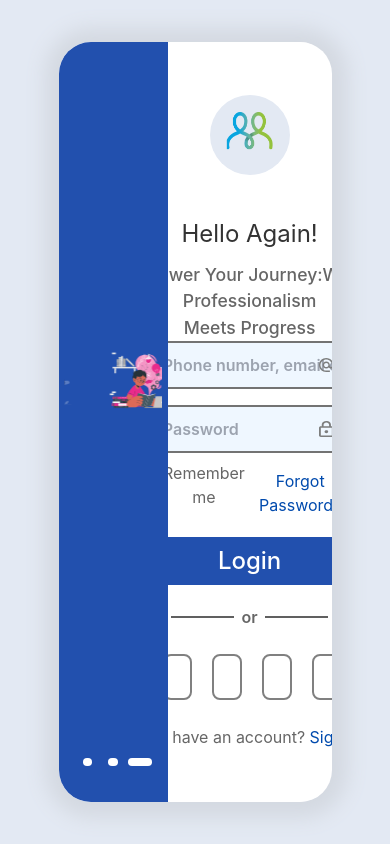
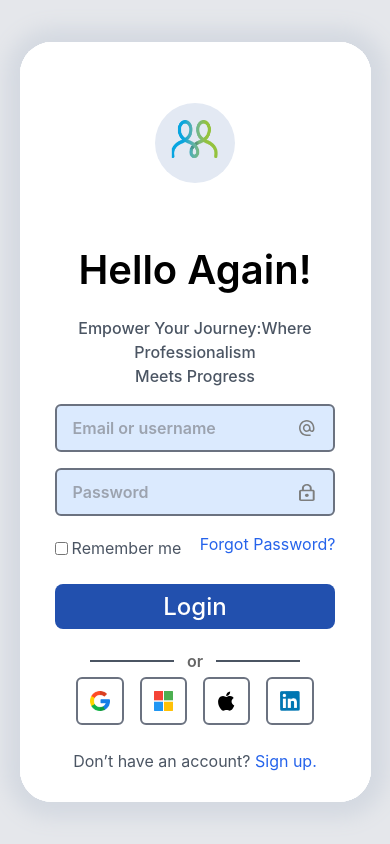
Before and after one commit to princeroy8606/csuite-vite, a React (Vite) app: page / in a window 390 px wide. Built offline with nearby package versions, Linux system fonts and the light colour scheme.

Commit message:
fix-->responsive

```diff
--- a/src/components/auth/Auth.jsx
+++ b/src/components/auth/Auth.jsx
@@ -20,13 +20,13 @@ const Auth = () => {
       0
     );
     t1.to(".auth-content-left", { xPercent: 150, duration: 0.5 }, 0);
-    t1.to("#animation-fromLeft", { xPercent: 0, duration: 0.5, zIndex: 5 }, 0);
+    t1.to("#animation-fromLeft", { xPercent: 0, duration: 0.5, zIndex: 10 }, 0);
   };
 
   const toggleAnimationBack = () => {
     const t1 = gsap.timeline();
     t1.to("#animation-fromLeft", { xPercent: 10, duration: 0.5, zIndex: 0 }, 0);
-    t1.to("#animation-fromRight", { xPercent: 0, duration: 0.5, zIndex: 5 }, 0);
+    t1.to("#animation-fromRight", { xPercent: 0, duration: 0.5, zIndex: 10 }, 0);
     t1.to(".auth-content-left", { xPercent: 0, duration: 0.5 }, 0);
   };
 
@@ -120,36 +120,39 @@ const Auth = () => {
   }, []);
 
   return (
-    <div className="auth-container">
-      <div className="auth-content-container">
-        <div id="animation-fromLeft" className="auth-left-cnt">
+    <div className="w-screen h-screen bg-gray-200 flex items-center justify-center">
+      <div className="relative w-[90%] h-[90%] bg-white rounded-[2rem] shadow-custom flex overflow-hidden md:w-[70%]">
+        <div
+          id="animation-fromLeft"
+          className="absolute left-0 w-full h-full bg-white rounded-r-2xl flex flex-col items-center justify-around z-0 md:w-[60%]"
+        >
           {renderLeftSlide()}
         </div>
-        <div className="auth-content-left">
-          <div className="auth-bg-svg-cnt">
+        <div className="auth-content-left w-2/5 h-full flex-col items-center justify-around z-10 bg-card-bg-blue hidden md:flex ">
+          <div className="relative w-[90%] h-[80%] flex overflow-y-hidden">
             <img
               src={assets.Images.Auth_Marquee_1}
               alt="login-svg"
-              className="auth-bg-svg"
+              className="auth-bg-svg absolute right-[-110%] w-full h-full scale-0 opacity-0 object-contain"
             />
             <img
               src={assets.Images.Auth_Marquee_3}
               alt="login-svg"
-              className="auth-bg-svg"
+              className="auth-bg-svg absolute right-[-110%] w-full h-full scale-0 opacity-0 object-contain"
             />
             <img
               src={assets.Images.Auth_Marquee_2}
               alt="login-svg"
-              className="auth-bg-svg"
+              className="auth-bg-svg absolute right-[-110%] w-full h-full scale-0 opacity-0 object-contain"
             />
           </div>
-          <div className="animated-toggle-bar">
-            <div className="circle-1 " />
-            <div className="circle-1 circle-2" />
-            <div className="circle-1 circle-3" />
+          <div className="relative w-16 h-2 flex justify-between px-[0.1rem]">
+            <div className="circle-1 w-2 h-2 rounded-full bg-white absolute " />
+            <div className="w-2 h-2 rounded-full bg-white absolute left-6 top-0 circle-1" />
+            <div className="w-2 h-2 rounded-full bg-white absolute left-[3rem] top-0 circle-1" />
           </div>
         </div>
-        <div id="animation-fromRight" className="auth-right-cnt">
+        <div id="animation-fromRight" className=" w-full md:w-[60%] h-full z-10 ">
           {renderRightSlide()}
         </div>
       </div>
--- a/src/components/auth/ForgotPassword.jsx
+++ b/src/components/auth/ForgotPassword.jsx
@@ -19,55 +19,70 @@ const ForgotPassword = ({ toggleSlide, updateEmail }) => {
         console.log(error);
       }
     } else {
-      toast.error("Enter valid Email")
+      toast.error("Enter valid Email");
     }
   };
   return (
-    <div className="auth-content-right">
-      <div className="fgrt-pswrd-top-cnt">
-        <div className="auth-logo-cnt">
+    <div className="w-full h-full bg-white rounded-r-2xl flex flex-col items-center justify-around pt-8">
+      <div className="w-full h-7/10 flex flex-col items-center justify-between">
+        <div className="w-20 h-20 rounded-full p-4 bg-light-gray flex items-center justify-center">
           <img
             src={assets.Images.CSuiteLogo}
             alt="logo"
-            className="auth-logo-img"
+            className="w-full h-full object-contain"
           />
         </div>
-        <div className="frgt-pswrd-center-cnt">
-          <h1 className="msg-title-text">Forgot Password ?</h1>
+        <div className="md:max-w-[80%] max-w-[90%] h-4/5 flex flex-col items-center justify-between">
+          <h1 className="text-[2rem] font-semibold mb-4 md:mb-0 md:text-[2.5rem]">
+            Forgot Password ?
+          </h1>
           <img
             src={assets.Images.Lock}
             alt="forgot-password"
-            className="auth-mail-img"
+            className="max-w-[50%] h-[25%] object-contain md:mt-8"
           />
-          <h2 className="msg-content-text">
+          <h2 className="text-[1rem] font-medium text-gray-600 text-center mb-4 md:text-lg  md:mb-0">
             Don't worry , it happens to the best of us <br /> Type your email to
             reset your password
           </h2>
-          <div className="login-input-cnt">
+          <div className="relative w-full h-12 mb-4">
             <input
               type="text"
               placeholder="Enter your email"
-              className="login-input"
+              className="w-full h-full px-4 py-2 border-2 border-gray-500 bg-blue-100 rounded-md font-semibold text-base text-black focus:outline-none"
+              onChange={(e) => setUserEmail(e.target.value)}
             />
             <img
               src={assets.Images.mail_icon}
               alt="mail-icon"
-              className="input-absolute-img"
+              className="absolute w-6 h-full object-contain right-4 top-0 cursor-pointer p-1"
             />
           </div>
-          <div className="fgrt-pswrd-btn" onClick={() => handleRequestOtp()}>
+          <div
+            className="w-full h-[2.8rem] rounded-lg relative flex items-center justify-center cursor-pointer text-[1.5rem] font-medium text-white bg-[#2250AE] "
+            onClick={() => handleRequestOtp()}
+          >
             <p>Sent</p>
             <img
               src={assets.Images.mail_icon}
               alt="mail-icon"
-              className="input-absolute-img"
+              className="absolute w-6 h-full object-contain right-4 top-0 cursor-pointer p-1"
             />
           </div>
         </div>
       </div>
-      <div className="mail-sent-msg-cnt" style={{ justifySelf: "flex-end" }}>
-        <h2 className="msg-content-text signup">
-          Remember Password ? <a onClick={() => toggleSlide("login")}>Log in</a>
+      <div
+        className="w-[70%] h-auto flex flex-col items-center justify-around"
+        style={{ justifySelf: "flex-end" }}
+      >
+        <h2 className="text-[1rem] font-medium text-gray-600 text-center mb-4 md:text-lg  md:mb-0 signup">
+          Remember Password ?{" "}
+          <a
+            onClick={() => toggleSlide("login")}
+            className="text-blue-600 hover:underline cursor-pointer"
+          >
+            Log in
+          </a>
         </h2>
       </div>
     </div>
--- a/src/components/auth/Login.jsx
+++ b/src/components/auth/Login.jsx
@@ -4,102 +4,121 @@ import { auth } from "../../firebase/firebaseConfig";
 import { signInWithEmailAndPassword } from "@firebase/auth";
 
 const Login = ({ toggleSlide }) => {
-  const handleLogin = async()=>{
+  const handleLogin = async () => {
     try {
-      const response = await signInWithEmailAndPassword(auth,'princeroy8606@gmail.com',"123456")
+      const response = await signInWithEmailAndPassword(
+        auth,
+        "princeroy8606@gmail.com",
+        "123456"
+      );
       console.log(response);
     } catch (err) {
       console.log(err);
     }
-  }
+  };
   return (
-    <div className="auth-content-right">
-      <div className="auth-logo-cnt">
+    <div className="w-full h-full bg-white rounded-r-2xl flex flex-col items-center justify-around pt-8">
+      <div className="w-20 h-20 rounded-full p-4 bg-light-gray flex items-center justify-center">
         <img
           src={assets.Images.CSuiteLogo}
           alt="logo"
-          className="auth-logo-img"
+          className="w-full h-full object-contain"
         />
       </div>
-      <div className="login-form-container">
-        <h2>Hello Again!</h2>
-        <p className="msg-content-text login-form-container-text">
+      <div className="min-w-[80%] flex flex-col items-center justify-around text-center">
+        <h2 className="text-[2.5rem] font-semibold mb-4 md:mb-0">
+          Hello Again!
+        </h2>
+        <p className="text-[1rem] font-medium text-gray-600 text-center mb-4 md:text-lg  md:mb-0">
           Empower Your Journey:Where Professionalism <br /> Meets Progress
         </p>
-        <form className="login-form">
-          <div className="login-input-cnt">
+        <form className="w-[80%]">
+          <div className="relative w-full h-12 mb-4">
             <input
               type="text"
-              placeholder="Phone number, email or username"
-              className="login-input"
+              placeholder="Email or username"
+              className="w-full h-full px-4 py-2 border-2 border-gray-500 bg-blue-100 rounded-md font-semibold text-base text-black focus:outline-none"
             />
             <img
               src={assets.Images.mail_icon}
               alt="mail-icon"
-              className="input-absolute-img"
+              className="absolute w-6 h-full object-contain right-4 top-0 cursor-pointer p-1"
             />
           </div>
-          <div className="login-input-cnt">
+          <div className="relative w-full h-12 mb-4">
             <input
               type="password"
               placeholder="Password"
-              className="login-input"
+              className="w-full h-full px-4 py-2 border-2 border-gray-500 bg-blue-100 rounded-md font-semibold text-base text-black focus:outline-none"
             />
             <img
               src={assets.Images.Lock_Vector}
               alt="mail-icon"
-              className="input-absolute-img"
+              className="absolute w-6 h-full object-contain right-4 top-0 cursor-pointer p-1"
             />
           </div>
-          <div className="login-options">
-            <label className="login-options-flex">
+          <div className="flex justify-between mb-5 text-gray-600">
+            <label className="flex h-8 justify-around items-center text-base">
               <input type="checkbox" className="checkbox" />
               <p>Remember me</p>
             </label>
-            <a href="#" onClick={() => toggleSlide("forgot-password")}>
+            <a
+              href="#"
+              onClick={() => toggleSlide("forgot-password")}
+              className="text-blue-600 hover:underline"
+            >
               Forgot Password?
             </a>
           </div>
-          <div className="fgrt-pswrd-btn" onClick={()=>handleLogin()}>
+          <div
+            className="w-full h-[2.8rem] rounded-lg relative flex items-center justify-center cursor-pointer text-[1.5rem] font-medium text-white bg-[#2250AE] "
+            onClick={() => handleLogin()}
+          >
             <p>Login</p>
           </div>
         </form>
-        <div className="line-cnt login-or">
-          <div className="line" /> <p> or </p> <div className="line" />{" "}
+        <div className="w-3/5 flex items-center justify-between mt-5 text-[#666666]">
+          <div className="w-[40%] h-[1.5px] bg-gray-600" />{" "}
+          <p className="font-semibold"> or </p>{" "}
+          <div className="w-[40%] h-[1.5px] bg-gray-600" />{" "}
         </div>
-        <div className="login-social">
-          <div className="login-social-btn">
+        <div className="w-[70%] flex items-center justify-around gap-2">
+          <div className="w-12 h-12 m-1 bg-transparent border-2 border-gray-500 rounded-md text-base font-medium cursor-pointer">
             <img
               src={assets.Images.Google}
               alt="Google"
-              className="login-social-btn-img"
+              className="w-full h-full object-contain p-3"
             />
           </div>
-          <div className="login-social-btn">
+          <div className="w-12 h-12 m-1 bg-transparent border-2 border-gray-500 rounded-md text-base font-medium cursor-pointer">
             <img
               src={assets.Images.Microsoft}
               alt="Microsoft"
-              className="login-social-btn-img"
+              className="w-full h-full object-contain p-3"
             />
           </div>
-          <div className="login-social-btn">
+          <div className="w-12 h-12 m-1 bg-transparent border-2 border-gray-500 rounded-md text-base font-medium cursor-pointer">
             <img
               src={assets.Images.Apple}
               alt="Apple"
-              className="login-social-btn-img"
+              className="w-full h-full object-contain p-3"
             />
           </div>
-          <div className="login-social-btn">
+          <div className="w-12 h-12 m-1 bg-transparent border-2 border-gray-500 rounded-md text-base font-medium cursor-pointer">
             <img
               src={assets.Images.LinkedIn}
               alt="LinkedIn"
-              className="login-social-btn-img"
+              className="w-full h-full object-contain p-3"
             />
           </div>
         </div>
-        <div className="signup">
+        <div className="mt-5 text-gray-600">
           Don’t have an account?{" "}
-          <a href="#" onClick={() => toggleSlide("signup")}>
+          <a
+            href="#"
+            onClick={() => toggleSlide("signup")}
+            className="text-blue-600 hover:underline cursor-pointer"
+          >
             Sign up.
           </a>
         </div>
--- a/src/components/auth/SignUp.jsx
+++ b/src/components/auth/SignUp.jsx
@@ -49,22 +49,24 @@ const SignUp = ({ toggleSlide }) => {
   };
 
   return (
-    <div className="auth-content-right">
-      <div className="auth-logo-cnt">
+    <div className="w-full h-full bg-white rounded-r-2xl flex flex-col items-center justify-around p-4">
+      <div className="w-20 h-20 rounded-full p-4 bg-light-gray flex items-center justify-center">
         <img
           src={assets.Images.CSuiteLogo}
           alt="logo"
-          className="auth-logo-img"
+          className="w-full h-full object-contain"
         />
       </div>
-      <h2 className="msg-title-text">Sign Up</h2>
-      <p className="msg-content-text">Let’s get started with your account</p>
-      <form className="login-form signup-form">
-        <div className="login-input-cnt signup-input-cnt">
+      <h2 className="text-[2.5rem] font-semibold mb-4 md:mb-0">Sign Up</h2>
+      <p className="text-[1rem] font-medium text-gray-600 text-center mb-4 md:text-lg  md:mb-0">
+        Let’s get started with your account
+      </p>
+      <form className="w-[70%]">
+        <div className="relative w-full h-12 mb-4 ">
           <input
             type="text"
             placeholder="Name"
-            className="login-input"
+            className="w-full h-full px-4 py-2 border-2 border-gray-500 bg-blue-100 rounded-md font-semibold text-base text-black focus:outline-none"
             style={{
               borderColor: errorArray?.includes("name") ? "red" : "gray",
             }}
@@ -82,11 +84,11 @@ const SignUp = ({ toggleSlide }) => {
             </p>
           )}
         </div>
-        <div className="login-input-cnt signup-input-cnt">
+        <div className="relative w-full h-12 mb-4 ">
           <input
             type="text"
             placeholder="Email"
-            className="login-input"
+            className="w-full h-full px-4 py-2 border-2 border-gray-500 bg-blue-100 rounded-md font-semibold text-base text-black focus:outline-none"
             style={{
               borderColor: errorArray?.includes("email") ? "red" : "gray",
             }}
@@ -109,11 +111,11 @@ const SignUp = ({ toggleSlide }) => {
             className="input-absolute-img"
           />
         </div>
-        <div className="login-input-cnt signup-input-cnt">
+        <div className="relative w-full h-12 mb-4 ">
           <input
             type={showPassword ? "text" : "password"}
             placeholder="Password"
-            className="login-input"
+            className="w-full h-full px-4 py-2 border-2 border-gray-500 bg-blue-100 rounded-md font-semibold text-base text-black focus:outline-none"
             style={{
               borderColor: errorArray?.includes("password") ? "red" : "gray",
             }}
@@ -137,11 +139,11 @@ const SignUp = ({ toggleSlide }) => {
             onClick={() => setShowPassword(!showPassword)}
           />
         </div>
-        <div className="login-input-cnt signup-input-cnt">
+        <div className="relative w-full h-12 mb-4 ">
           <input
             type={showPassword ? "text" : "password"}
             placeholder="Conform password"
-            className="login-input"
+            className="w-full h-full px-4 py-2 border-2 border-gray-500 bg-blue-100 rounded-md font-semibold text-base text-black focus:outline-none"
           />
           <img
             src={assets.Images.Lock_Vector}
@@ -150,44 +152,47 @@ const SignUp = ({ toggleSlide }) => {
             onClick={() => setShowPassword(!showPassword)}
           />
         </div>
-        <div className="fgrt-pswrd-btn" onClick={() => handleSignUp()}>
+      </form>
+      <div
+        className="w-[70%] h-11 rounded-md relative flex items-center justify-center cursor-pointer text-xl font-medium text-white bg-[var(--card-bg-blue)] py-6"
+        onClick={() => handleSignUp()}
+      >
         <p>Sign Up</p>
       </div>
-      </form>
-      <div className="signup">
+      <div className="mt-5 text-gray-600">
         Already have an account?{" "}
-        <a onClick={() => toggleSlide("login")}>Log in</a>
+        <a onClick={() => toggleSlide("login")} className="text-blue-600 hover:underline cursor-pointer">Log in</a>
       </div>
-      <div className="line-cnt">
-        <div className="line" /> <p> or </p> <div className="line" />{" "}
+      <div className="w-3/5 flex items-center justify-between mt-5 text-[#666666]">
+        <div className="w-[40%] h-[1.5px] bg-gray-600"  /> <p className="font-semibold"> or </p> <div className="w-[40%] h-[1.5px] bg-gray-600"  />{" "}
       </div>
-      <div className="login-social">
-        <div className="login-social-btn">
+      <div className="w-[70%] flex items-center justify-around gap-2">
+          <div className="w-12 h-12 m-1 bg-transparent border-2 border-gray-500 rounded-md text-base font-medium cursor-pointer">
             <img
               src={assets.Images.Google}
               alt="Google"
-            className="login-social-btn-img"
+              className="w-full h-full object-contain p-3"
             />
           </div>
-        <div className="login-social-btn">
+          <div className="w-12 h-12 m-1 bg-transparent border-2 border-gray-500 rounded-md text-base font-medium cursor-pointer">
             <img
               src={assets.Images.Microsoft}
               alt="Microsoft"
-            className="login-social-btn-img"
+              className="w-full h-full object-contain p-3"
             />
           </div>
-        <div className="login-social-btn">
+          <div className="w-12 h-12 m-1 bg-transparent border-2 border-gray-500 rounded-md text-base font-medium cursor-pointer">
             <img
               src={assets.Images.Apple}
               alt="Apple"
-            className="login-social-btn-img"
+              className="w-full h-full object-contain p-3"
             />
           </div>
-        <div className="login-social-btn">
+          <div className="w-12 h-12 m-1 bg-transparent border-2 border-gray-500 rounded-md text-base font-medium cursor-pointer">
             <img
               src={assets.Images.LinkedIn}
               alt="LinkedIn"
-            className="login-social-btn-img"
+              className="w-full h-full object-contain p-3"
             />
           </div>
         </div>
--- a/src/components/auth/auth.css
+++ b/src/components/auth/auth.css
@@ -1,15 +1,15 @@
 @import "../../App.css";
 
-.auth-container {
+/* .auth-container {
   width: 100vw;
   height: 100vh;
   background-color: var(--bg-light-gray);
   display: flex;
   align-items: center;
   justify-content: center;
-}
+} */
 
-.auth-content-container {
+/* .auth-content-container {
   position: relative;
   width: 70%;
   height: 90%;
@@ -18,9 +18,9 @@
   box-shadow: 1px 1px 20px 15px #d4d9e1;
   display: flex;
   overflow: hidden;
-}
+} */
 
-.auth-left-cnt {
+/* .auth-left-cnt {
   position: absolute;
   left: 0;
   width: 60%;
@@ -32,8 +32,8 @@
   align-items: center;
   justify-content: space-around;
   z-index: 0;
-}
-.auth-content-left {
+} */
+/* .auth-content-left {
   width: 40%;
   height: 100%;
   display: flex;
@@ -42,17 +42,17 @@
   justify-content: space-around;
   z-index: 10;
   background: var(--card-bg-blue);
-}
+} */
 
-.auth-bg-svg-cnt {
+/* .auth-bg-svg-cnt {
   position: relative;
   width: 90%;
   height: 80%;
   display: flex;
   overflow-y: hidden;
-}
+} */
 
-.auth-bg-svg {
+/* .auth-bg-svg {
   position: absolute;
   right: -110%;
   width: 100%;
@@ -60,7 +60,7 @@
   scale: 0;
   opacity: 0;
   object-fit: contain;
-}
+} */
 
 .animated-toggle-bar {
   position: relative;
@@ -71,22 +71,22 @@
   padding: 0 0.1rem;
 }
 
-.circle-1 {
+/* .circle-1 {
   width: 0.5rem;
   height: 0.5rem;
   border-radius: 5rem;
   background-color: #fff;
   position: absolute;
-}
+} */
 
-.circle-2 {
+/* .circle-2 {
   left: 1.7rem;
   top: 0rem;
 }
 .circle-3 {
   left: 3.3rem;
   top: 0rem;
-}
+} */
 
 /* .circle-animated{
   position: absolute;
@@ -95,13 +95,13 @@
 
 } */
 
-.auth-right-cnt {
+/* .auth-right-cnt {
   width: 60%;
   height: 100%;
   z-index: 5;
-}
+} */
 
-.auth-content-right {
+/* .auth-content-right {
   width: 100%;
   height: 100%;
   background-color: #fff;
@@ -111,9 +111,9 @@
   align-items: center;
   justify-content: space-around;
   padding: 2rem 0;
-}
+} */
 
-.auth-logo-cnt {
+/* .auth-logo-cnt {
   width: 5rem;
   height: 5rem;
   border-radius: 50%;
@@ -122,13 +122,13 @@
   display: flex;
   align-items: center;
   justify-content: center;
-}
+} */
 
-.auth-logo-img {
+/* .auth-logo-img {
   width: 100%;
   height: 100%;
   object-fit: contain;
-}
+} */
 
 .auth-mail-img {
   max-width: 50%;
@@ -144,7 +144,6 @@
   flex-direction: column;
   align-items: center;
   justify-content: space-around;
-  /* @apply --font-bold-black */
 }
 
 .msg-title-text {
@@ -193,7 +192,7 @@
 }
 
 .fgrt-pswrd-btn {
-  width: 100%;
+  width: 70%;
   height: 2.7rem;
   border-radius: 0.5rem;
   position: relative;
@@ -212,7 +211,6 @@
 
 .login-form-container {
   min-width: 80%;
-  /* padding: 1.25rem; */
   display: flex;
   flex-direction: column;
   align-items: center;
@@ -226,23 +224,23 @@
   color: #333333;
 }
 
-.login-form-container-text {
-  /* margin-bottom: 1.25rem; */
+/* .login-form-container-text {
+  margin-bottom: 1.25rem;
   font-weight: 500;
-}
+} */
 
-.login-form {
+/* .  {
   width: 80%;
-}
+} */
 
-.login-input-cnt {
+/* .login-input-cnt {
   position: relative;
   width: 100%;
   height: 3rem;
   margin-bottom: 1rem;
-}
+} */
 
-.login-input {
+/* .login-input {
   width: 100%;
   height: 100%;
   padding: 1rem;
@@ -253,7 +251,7 @@
   font-size: 1rem;
   color: #000000;
   outline: none;
-}
+} */
 
 .input-absolute-img {
   position: absolute;
@@ -327,7 +325,6 @@
   display: flex;
   align-items: center;
   justify-content: space-around;
-  /* justify-content: center; */
   gap: 0.625rem;
 }
 
```
Also changed, not shown: src/components/auth/EmailSuccessResponse.jsx (+4 -4 lines), tailwind.config.js (+9 -1 lines). Lines whose indentation alone changed are shown as unchanged.
